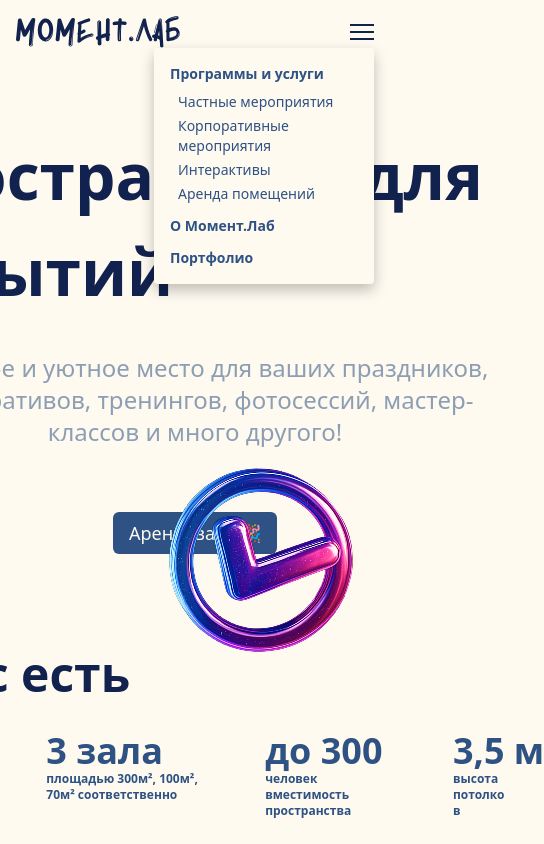
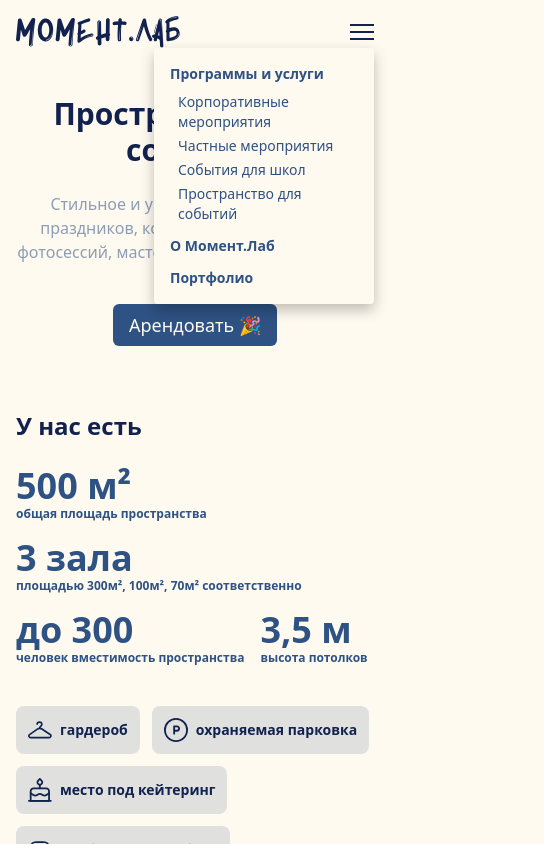
Before and after one commit to L0veR1ck/moment-lab, a React (Vite) app in the folder front/: page /rent in a window 390 px wide. Both pictures are taken after a click on the button "Открыть меню". Shown: the top 844 px of the page, 544 px wide, since content can reach past the window. Built offline with nearby package versions, Linux system fonts and the light colour scheme.

Commit message:
адаптив аренды и частных

```diff
--- a/front/src/components/layout/header/mobile-menu.tsx
+++ b/front/src/components/layout/header/mobile-menu.tsx
@@ -23,17 +23,17 @@ function MobileMenu({ isOpen, onClose }: MobileMenuProps) {
       <div>
         <p className="font-semibold mb-2">Программы и услуги</p>
         <ul className="flex flex-col gap-1 pl-2">
+          <Link to={ROUTES.CORPORATE_EVENTS} onClick={onClose}>
+            Корпоративные мероприятия
+          </Link>
           <Link to={ROUTES.PRIVATE_EVENTS} onClick={onClose}>
             Частные мероприятия
           </Link>
-          <Link to={ROUTES.CORPORATE_EVENTS} onClick={onClose}>
-            Корпоративные мероприятия
-          </Link>
           <Link to={ROUTES.SCHOOL_EVENTS} onClick={onClose}>
-            Интерактивы
+            События для школ
           </Link>
           <Link to={ROUTES.RENT} onClick={onClose}>
-            Аренда помещений
+            Пространство для событий
           </Link>
         </ul>
       </div>
--- a/front/src/components/ui/info-item/info-item.tsx
+++ b/front/src/components/ui/info-item/info-item.tsx
@@ -6,10 +6,10 @@ type InfoItemProps = {
 function InfoItem({ icon, text }: InfoItemProps) {
   return (
     <div
-      className={`flex rounded-lg bg-[var(--color-blue)]/15 p-[16px] justify-center items-center ${icon ? 'gap-4' : ''}`}
+      className={`flex rounded-lg bg-[var(--color-blue)]/15 p-3 sm:p-4 lg:p-[16px] justify-center items-center ${icon ? 'gap-2 sm:gap-3 lg:gap-4' : ''}`}
     >
-      <img className="h-[32px]" src={icon} alt="" />
-      <p className="font-semibold text-lg text-[var(--color-dark-blue)] text-nowrap">
+      {icon && <img className="h-6 w-6 sm:h-7 sm:w-7 md:h-8 md:w-8 lg:h-[32px] lg:w-auto" src={icon} alt="" />}
+      <p className="font-semibold text-sm sm:text-base md:text-lg text-[var(--color-dark-blue)] whitespace-nowrap">
         {text}
       </p>
     </div>
--- a/front/src/pages/rent-screen/rent-screen.tsx
+++ b/front/src/pages/rent-screen/rent-screen.tsx
@@ -51,14 +51,14 @@ function RentScreen() {
   ];
 
   return (
-    <div className="flex flex-col items-center">
+    <div className="flex flex-col items-center w-full overflow-x-hidden">
       <Header />
-      <main className="flex flex-col items-center">
-        <section className="flex flex-wrap justify-center gap-[32px] pt-[64px] pb-[32px] max-w-[1280px]">
-          <h1 className="font-semibold text-[64px] text-[var(--color-dark-blue)]">
+      <main className="flex flex-col items-center w-full overflow-x-hidden">
+        <section className="flex flex-col items-center justify-center gap-6 sm:gap-8 md:gap-[32px] pt-8 sm:pt-12 md:pt-16 lg:pt-[64px] pb-8 sm:pb-12 md:pb-[32px] max-w-[1280px] px-4 sm:px-6 md:px-8 lg:px-8 xl:px-0 w-full">
+          <h1 className="font-semibold text-3xl sm:text-4xl md:text-5xl lg:text-[64px] text-[var(--color-dark-blue)] text-center break-words">
             Пространство для событий
           </h1>
-          <p className="text-2xl text-[var(--color-blue)]/55 text-center mb-[32px]">
+          <p className="text-base sm:text-lg md:text-xl lg:text-2xl text-[var(--color-blue)]/55 text-center mb-4 sm:mb-6 md:mb-8 lg:mb-[32px] break-words max-w-4xl">
             Стильное и уютное место для ваших праздников, корпоративов,
             тренингов, фотосессий, мастер-классов и много другого!
           </p>
@@ -69,19 +69,19 @@ function RentScreen() {
           ></Button>
           {modal.isOpen && <ModalForm onClose={modal.close} />}
         </section>
-        <section className="flex flex-col flex-wrap gap-[32px] py-[64px] max-w-[1280px] w-full">
+        <section className="flex flex-col gap-6 sm:gap-8 md:gap-[32px] py-8 sm:py-12 md:py-16 lg:py-[64px] max-w-[1280px] w-full px-4 sm:px-6 md:px-8 lg:px-8 xl:px-0">
           <div className="relative">
-            <h2 className="text-5xl font-semibold text-[var(--color-dark-blue)] text-left pr-10">
+            <h2 className="text-2xl sm:text-3xl md:text-4xl lg:text-5xl font-semibold text-[var(--color-dark-blue)] text-left pr-0 lg:pr-10 break-words">
               У нас есть
             </h2>
             <div
               ref={checkOffset.ref}
-              className="relative w-full pointer-events-none"
+              className="relative w-full pointer-events-none hidden xl:block"
               style={{ height: '1px' }}
             >
               <img
                 src={check}
-                className="absolute left-[200px] -translate-y-[320px]"
+                className="absolute left-[200px] -translate-y-[320px] w-auto"
                 style={{
                   top: '50%',
                   transform: `translateY(${checkOffset.offset}px)`,
@@ -92,7 +92,7 @@ function RentScreen() {
               />
             </div>
           </div>
-          <div className="flex gap-x-[64px]">
+          <div className="flex flex-wrap gap-x-4 sm:gap-x-8 md:gap-x-12 lg:gap-x-[64px] gap-y-4 sm:gap-y-6 md:gap-y-8">
             {conditionData.map((condition, index) => (
               <ConditionItem
                 key={index}
@@ -101,32 +101,22 @@ function RentScreen() {
               />
             ))}
           </div>
-          <div className="flex gap-[16px] py-[32px] flex-wrap">
+          <div className="flex gap-3 sm:gap-4 md:gap-[16px] py-4 sm:py-6 md:py-8 lg:py-[32px] flex-wrap">
             {infoDataPresent.map((info, index) => (
               <InfoItem key={index} icon={info.icon} text={info.text} />
             ))}
           </div>
         </section>
-        <section className="flex flex-col flex-wrap gap-[32px] py-[32px] max-w-[1280px] w-full">
+        <section className="flex flex-col gap-6 sm:gap-8 md:gap-[32px] py-4 sm:py-6 md:py-8 lg:py-[32px] max-w-[1280px] w-full px-4 sm:px-6 md:px-8 lg:px-8 xl:px-0">
           <div className="relative">
-            {/* <img
-                            src={cross}
-                            className="absolute top-2/5 right-[10px] -mt-12"
-                            style={{
-                                transform: `translateY(calc(-50% + ${crossOffset}px))`,
-                                transition: 'transform 0.2s ease-out',
-                                willChange: 'transform'
-                            }}
-                            alt=""
-                        /> */}
             <div
               ref={crossOffset.ref}
-              className="relative w-full pointer-events-none"
+              className="relative w-full pointer-events-none hidden lg:block"
               style={{ height: '1px', marginTop: '-40px' }}
             >
               <img
                 src={cross}
-                className="absolute right-[10px] -translate-y-1/2"
+                className="absolute right-[10px] -translate-y-1/2 w-auto"
                 style={{
                   top: '50%',
                   transform: `translateY(${crossOffset.offset}px)`,
@@ -136,24 +126,24 @@ function RentScreen() {
                 alt=""
               />
             </div>
-            <h2 className="text-5xl font-semibold text-[var(--color-dark-blue)] text-left">
+            <h2 className="text-2xl sm:text-3xl md:text-4xl lg:text-5xl font-semibold text-[var(--color-dark-blue)] text-left break-words">
               У нас нет
             </h2>
           </div>
-          <div className="flex flex-wrap gap-x-[16px]">
+          <div className="flex flex-wrap gap-3 sm:gap-4 md:gap-[16px]">
             {infoDataAbsent.map((info, index) => (
               <InfoItem key={index} icon={info.icon} text={info.text} />
             ))}
           </div>
         </section>
-        <section className="flex flex-col w-screen py-[64px] gap-[32px] overflow-hidden">
+        <section className="flex flex-col w-screen py-4 sm:py-6 md:py-8 lg:py-[64px] gap-4 sm:gap-6 md:gap-8 lg:gap-[32px] overflow-hidden">
           <Marquee speed={60} autoFill={true} pauseOnHover={true}>
             {photos.slice(0, 6).map((roomNumber) => (
-              <div key={roomNumber} className="h-[225px] w-[340px] px-[8px]">
+              <div key={roomNumber} className="h-[180px] sm:h-[200px] md:h-[210px] lg:h-[225px] w-[270px] sm:w-[300px] md:w-[320px] lg:w-[340px] px-2 sm:px-4 md:px-[8px]">
                 <img
-                  className="h-full w-full object-cover rounded-2xl"
+                  className="h-full w-full object-cover rounded-xl sm:rounded-2xl"
                   src={`./src/assets/room/room-${roomNumber}.JPEG`}
-                  alt={`Room ${roomNumber}`}
+                  alt={`Комната ${roomNumber}`}
                 />
               </div>
             ))}
@@ -166,11 +156,11 @@ function RentScreen() {
             pauseOnHover={true}
           >
             {photos.slice(6, 12).map((roomNumber) => (
-              <div key={roomNumber} className="h-[225px] w-[340px] px-[8px]">
+              <div key={roomNumber} className="h-[180px] sm:h-[200px] md:h-[210px] lg:h-[225px] w-[270px] sm:w-[300px] md:w-[320px] lg:w-[340px] px-2 sm:px-4 md:px-[8px]">
                 <img
-                  className="h-full w-full object-cover rounded-2xl"
+                  className="h-full w-full object-cover rounded-xl sm:rounded-2xl"
                   src={`./src/assets/room/room-${roomNumber}.JPEG`}
-                  alt={''}
+                  alt={`Комната ${roomNumber}`}
                 />
               </div>
             ))}
```
Also changed, not shown: front/src/pages/private-events-screen/private-events-screen.tsx (+23 -21 lines).
